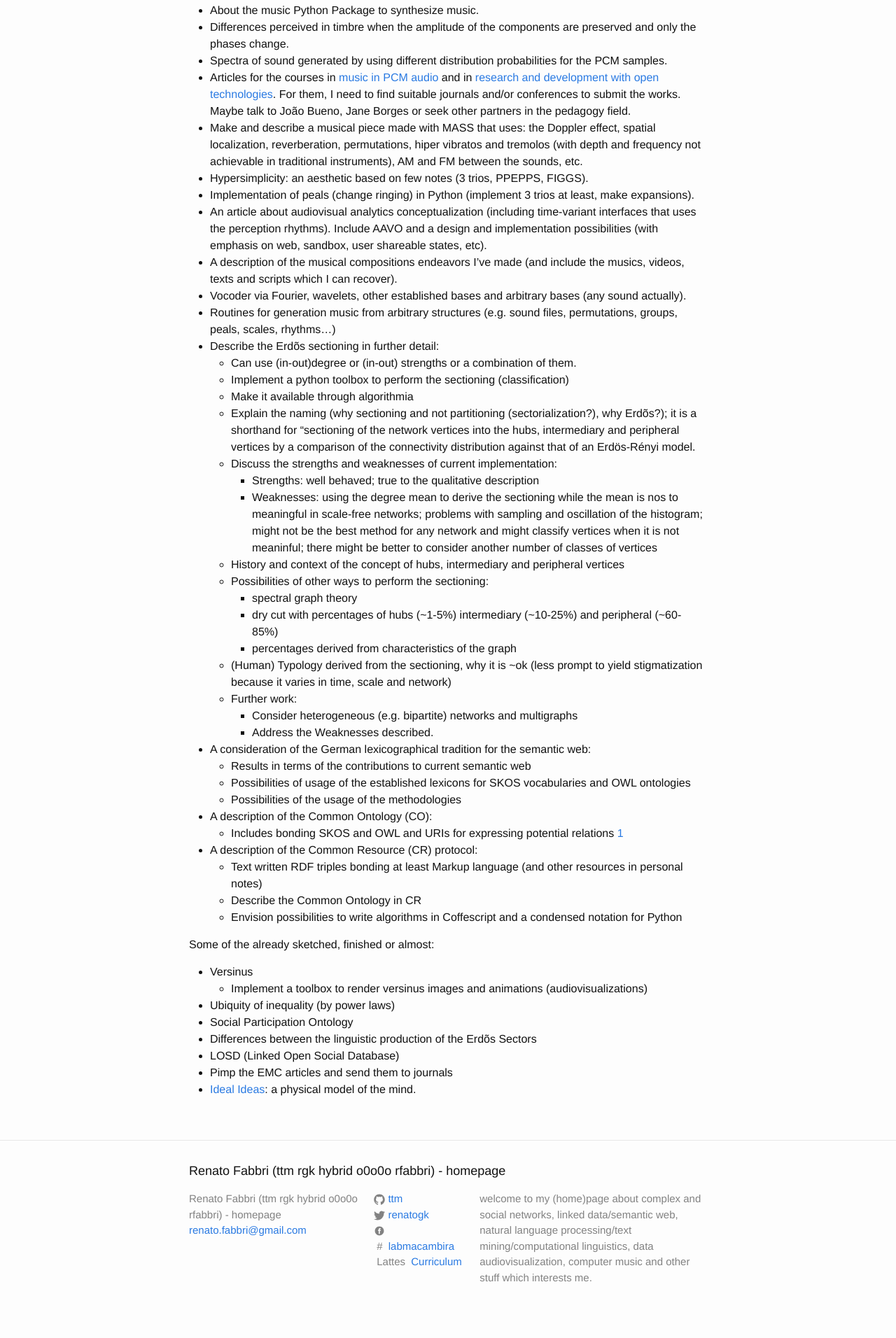
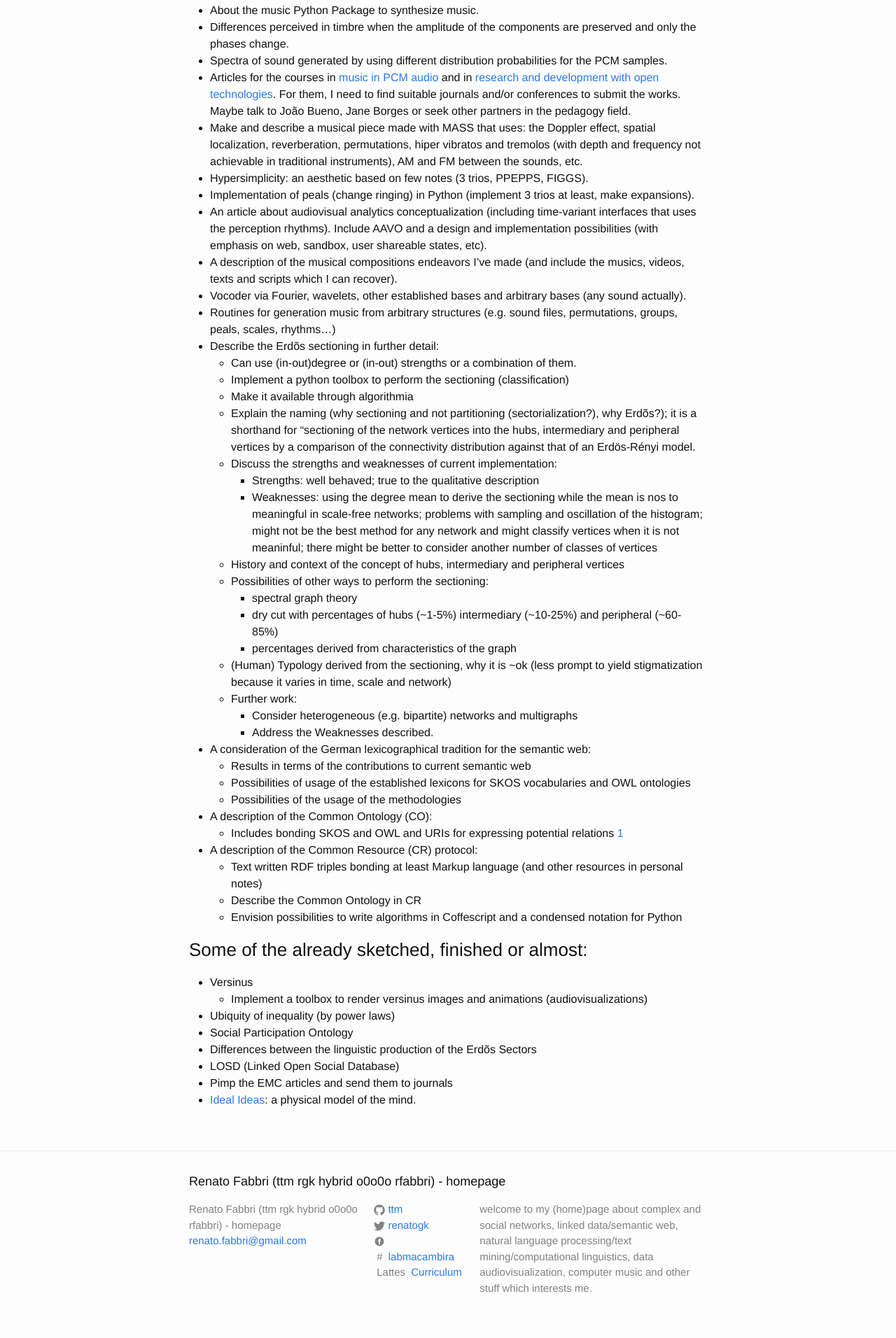
Before and after one commit to ttm/ttm.github.io, a Jekyll site: the page built from _posts/2017-09-11-list-of-articles.markdown, in a window 1280 px wide. Shown: the part 1385-3297 px from the top of the page at 70% size. Built offline with Jekyll 4.4.1, drawn with Linux system fonts in a browser that asks for light colours; comment, search, counter and statistics services are not loaded.

Commit message:
updating various files

```diff
--- a/_posts/2017-09-11-list-of-articles.markdown
+++ b/_posts/2017-09-11-list-of-articles.markdown
@@ -125,7 +125,7 @@ Include AAVO and a design and implementation possibilities (with emphasis on web
 [1]: https://github.com/ttm/ontologyEnhancements/raw/master/article.pdf
 
 
-Some of the already sketched, finished or almost:
+### Some of the already sketched, finished or almost:
 * Versinus
   - Implement a toolbox to render versinus images and animations (audiovisualizations)
 * Ubiquity of inequality (by power laws)
```
